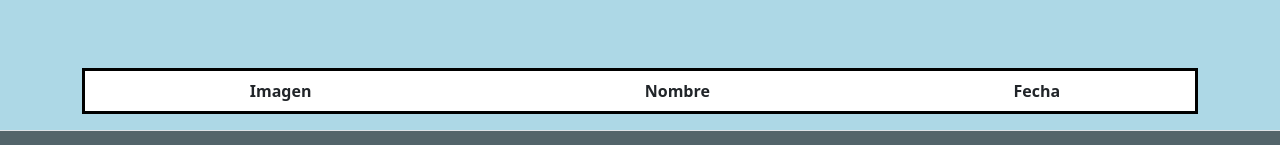
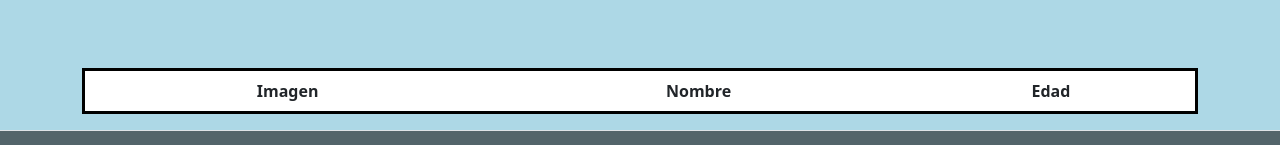
Before and after one commit to geffrys/actividad1-taller2, a plain HTML site: page mainPage.html in a window 1280 px wide. Shown: the part 642-787 px from the top of the page. Drawn offline with nearby package versions, Linux system fonts and the light colour scheme.

Commit message:
Se modifica un cambio de la tabla

```diff
--- a/mainPage.html
+++ b/mainPage.html
@@ -72,7 +72,7 @@
                             <tr>
                                 <th scope="col">Imagen</th>
                                 <th scope="col">Nombre</th>
-                                <th scope="col">Fecha</th>
+                                <th scope="col">Edad</th>
                             </tr>
                         </thead>
                         <tbody id="cuerpoTabla">
```
